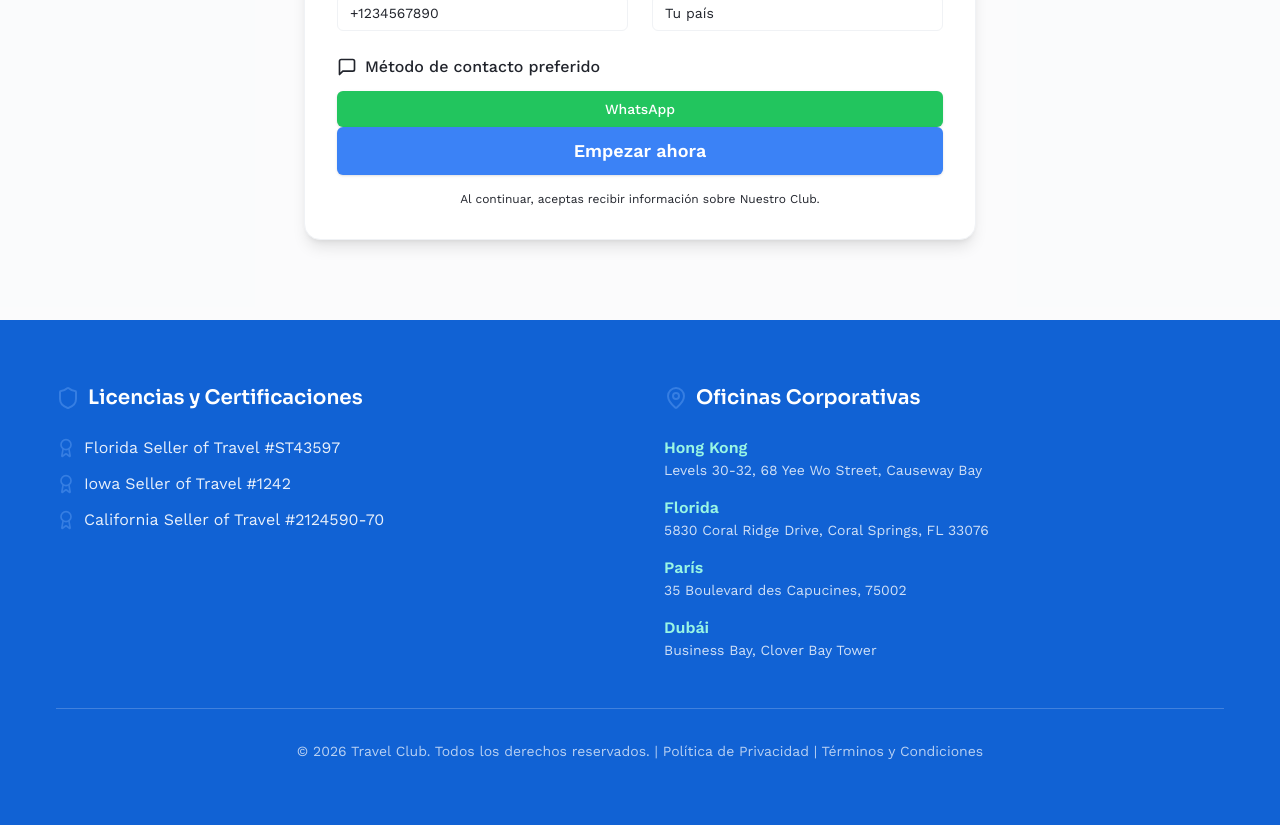
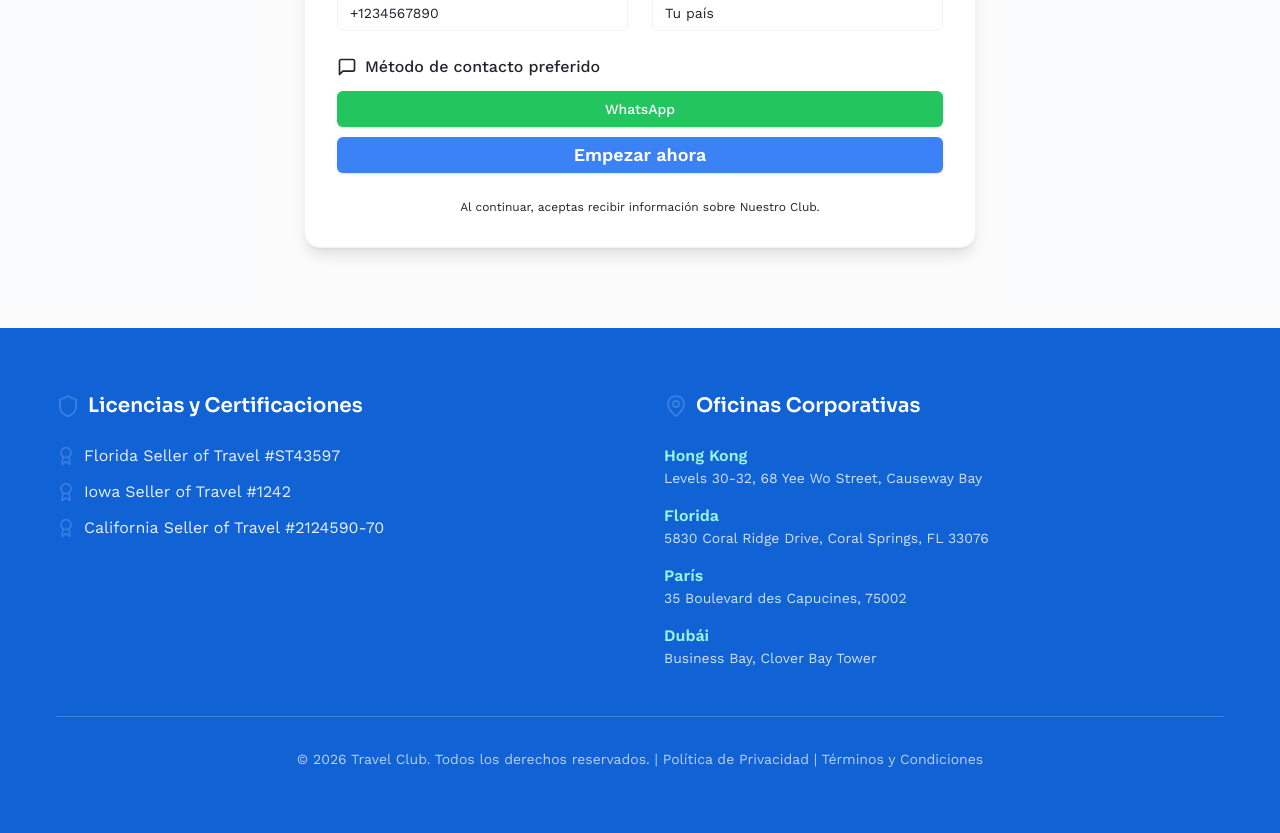
Before and after one commit to Jclmaximo/sg-d27a7d47-40b9-4812-be21-978d412c10af-1776524557, a Next.js app: page / in a window 1280 px wide. Shown: the part 4520-5353 px from the top of the page. Built offline with nearby package versions, Linux system fonts and the light colour scheme.

Commit message:
Update src/components/FunnelForm.tsx

```diff
--- a/src/components/FunnelForm.tsx
+++ b/src/components/FunnelForm.tsx
@@ -105,7 +105,7 @@ export function FunnelForm() {
         </div>
       </div>
 
-      <Button type="submit" className="w-full bg-primary hover:bg-primary/90 text-white py-6 text-lg font-semibold" style={{ backgroundColor: "#3b82f6", backgroundImage: "none" }}>
+      <Button type="submit" className="w-full bg-primary hover:bg-primary/90 text-white py-6 text-lg font-semibold" style={{ backgroundColor: "#3b82f6", backgroundImage: "none", padding: "16px 0px", margin: "10px 0px" }}>
         Empezar ahora
       </Button>
 
```
